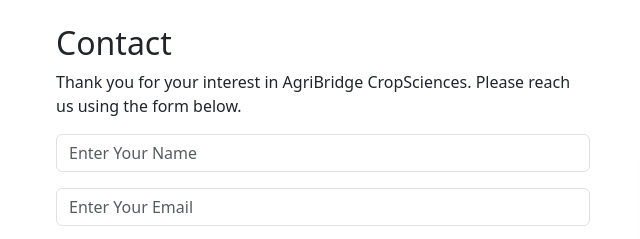
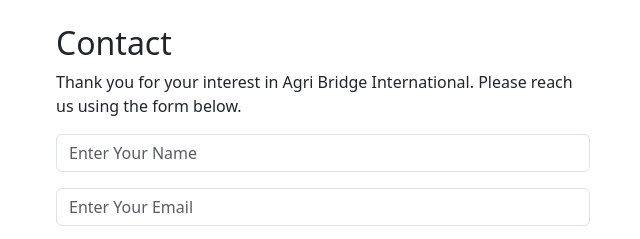
Before and after one commit to mdg-developer/agri-bridge, a plain HTML site: page contact.html in a window 1280 px wide. Shown: the part 760-999 px from the top of the page, 26-666 px from the left. Drawn offline with nearby package versions, Linux system fonts and the light colour scheme.

Commit message:
update contact info

```diff
--- a/contact.html
+++ b/contact.html
@@ -3,7 +3,7 @@
 <head>
     <meta charset="UTF-8">
     <meta name="viewport" content="width=device-width, initial-scale=1.0">
-    <title>Contact - AgriGate CropSciences</title>
+    <title>Contact - Agri Bridge International</title>
     <link rel="stylesheet" href="css/style.css">
     <link rel="stylesheet" href="https://stackpath.bootstrapcdn.com/font-awesome/4.7.0/css/font-awesome.min.css">
     <link href="https://cdn.jsdelivr.net/npm/bootstrap@5.3.2/dist/css/bootstrap.min.css" rel="stylesheet">
@@ -87,7 +87,7 @@
             <div class="col-lg-6">
                 <h2 class="contact-title">Contact</h2>
                 <p class="contact-subtitle">
-                    Thank you for your interest in AgriBridge CropSciences.
+                    Thank you for your interest in Agri Bridge International.
                     Please reach us using the form below.
                 </p>
 
```
